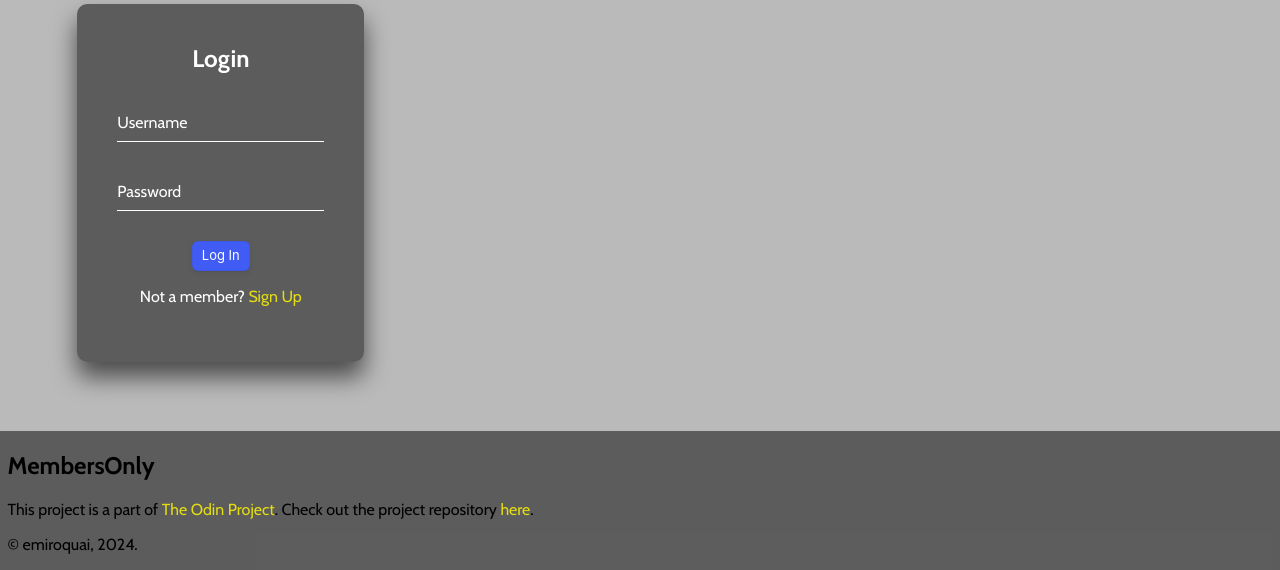
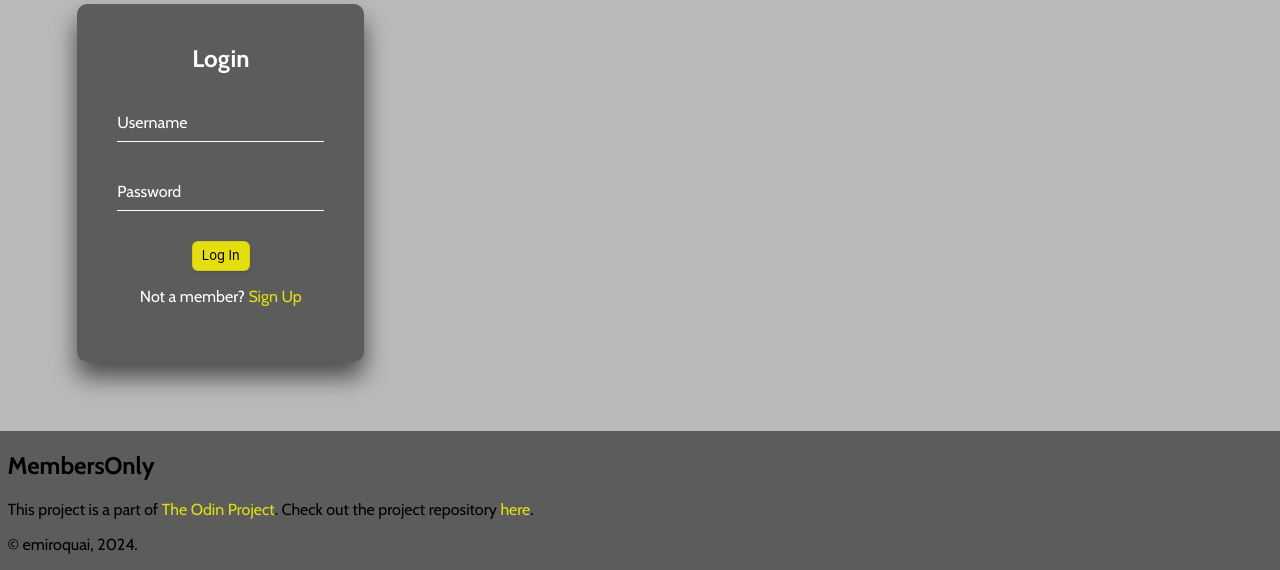
Before and after one commit to emiroquai/Members-Only, a Node server app: page / in a window 1280 px wide. Shown: the part 230-800 px from the top of the page. Run offline with Node 20, Linux system fonts and the light colour scheme; data that the repository does not hold is empty; some libraries are stand-ins or nearby versions.

Commit message:
update buton styling

```diff
--- a/public/styles.css
+++ b/public/styles.css
@@ -50,12 +50,12 @@ main {
 .button-9 {
   appearance: button;
   backface-visibility: hidden;
-  background-color: #405cf5;
+  background-color: var(--accent-color);
   border-radius: 6px;
   border-width: 0;
   box-shadow: rgba(50, 50, 93, .1) 0 0 0 1px inset,rgba(50, 50, 93, .1) 0 2px 5px 0,rgba(0, 0, 0, .07) 0 1px 1px 0;
   box-sizing: border-box;
-  color: #fff;
+  color: black;
   cursor: pointer;
   font-family: -apple-system,system-ui,"Segoe UI",Roboto,"Helvetica Neue",Ubuntu,sans-serif;
   font-size: small;
```
